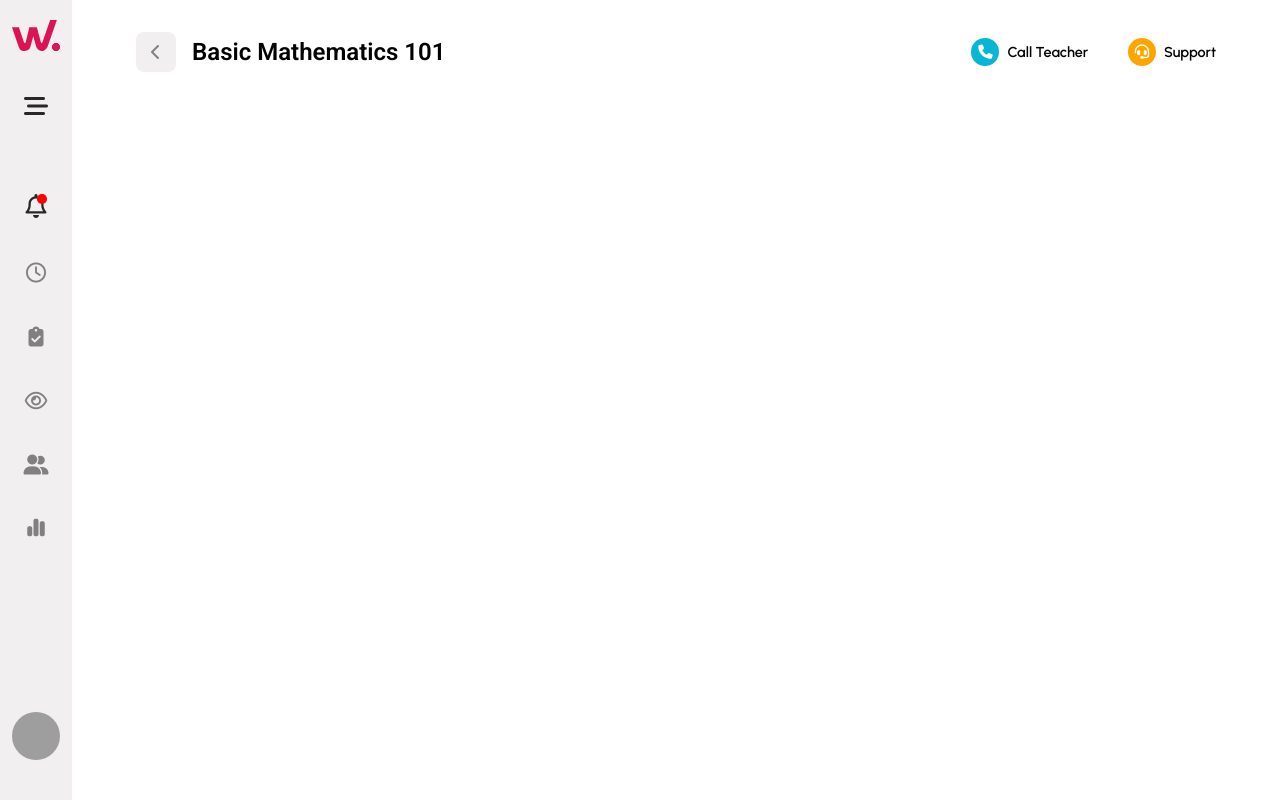
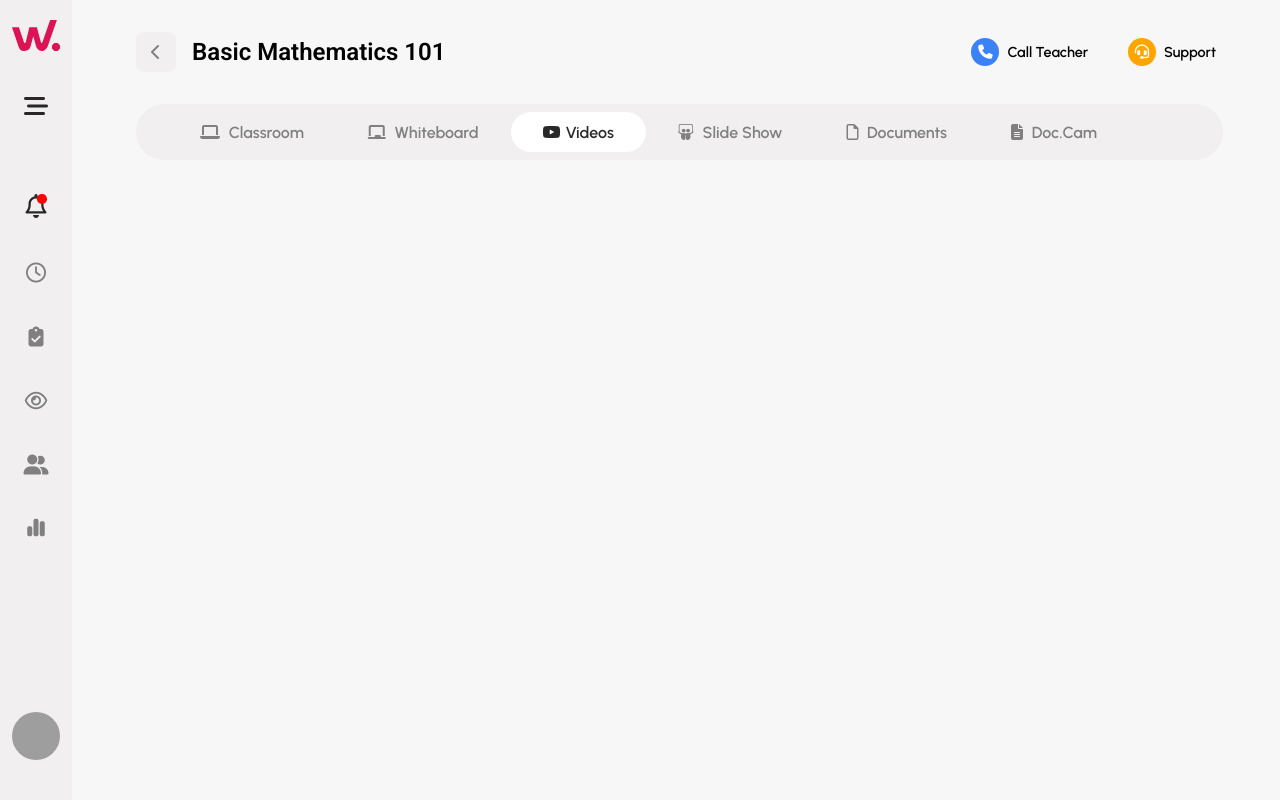
Before and after one commit to OmkarPatil50/LMS-page, a React (Create React App) app: page / in a window 1280 px wide. Built offline with nearby package versions, Linux system fonts and the light colour scheme; grey boxes are pictures that could not be loaded.

Commit message:
Style: Updated Topbar css

```diff
--- a/src/components/Navbar/Navbar.jsx
+++ /dev/null
@@ -1,30 +0,0 @@
-import React from "react";
-
-const Navbar = () => {
-  return (
-    <nav>
-      <ul>
-        <li>
-          <i className="fa-solid fa-laptop"></i> Classroom
-        </li>
-        <li>
-          <i className="fa-solid fa-chalkboard"></i> Whiteboard
-        </li>
-        <li>
-          <i className="fa-brands fa-youtube"></i> Videos
-        </li>
-        <li>
-          <i className="fa-brands fa-slideshare"></i> Slide Show
-        </li>
-        <li>
-          <i className="fa-regular fa-file"></i> Documents
-        </li>
-        <li>
-          <i className="fa-solid fa-file-lines"></i> Doc.Cam
-        </li>
-      </ul>
-    </nav>
-  );
-};
-
-export default Navbar;
--- a/src/components/Topbar/Topbar.css
+++ b/src/components/Topbar/Topbar.css
@@ -1,37 +1,40 @@
-.topbar{
+.topbar {
+  position: fixed;
+  top: 0;
+  left: 4.5rem;
+  right: 0;
+}
+
+.topbar-info {
   display: flex;
   justify-content: space-between;
   align-items: center;
-    position: fixed;
-    top: 0 ;
-    left: 4.5rem;
-    right: 0;
   padding: 1rem 3rem;
 }
 
-.section-topbar-left , .section-topbar-right{
+.section-topbar-left,
+.section-topbar-right {
   display: flex;
   align-items: center;
 }
 
-.arrow-left{
+.arrow-left {
   width: 2.5rem;
   height: 2.5rem;
   display: grid;
   place-items: center;
   background-color: var(--lynx-gray-color);
-    color:gray ;
+  color: gray;
   border-radius: 0.5rem;
   margin: 1rem;
 }
 
-.page-heading{
-    font-family: 'Roboto', sans-serif;
+.page-heading {
+  font-family: "Roboto", sans-serif;
   font-weight: 600;
 }
 
-
-.btn-topbar{
+.btn-topbar {
   margin: 1rem;
   background: transparent;
   border: none;
@@ -61,3 +64,45 @@
 .support i {
   background-color: orange;
 }
+
+.navlist{
+    display: flex;
+    justify-content: flex-start;
+    align-items: center;
+    background-color: var(--lynx-gray-color);
+    padding: 0 2rem;
+    font-size: 1rem;
+    width: 90%;
+    height: 3.5rem;
+    margin: 0 4rem;
+    list-style: none;
+    border-radius: 2rem;
+    -webkit-border-radius: 2rem;
+    -moz-border-radius: 2rem;
+    -ms-border-radius: 2rem;
+    -o-border-radius: 2rem;
+}
+
+.nav-item{
+    padding: 1rem 2rem;
+    color: gray;
+    font-weight: 600;
+}
+
+.nav-item>i{
+    margin-right: 0.3rem;
+}
+
+.nav-active{
+    height: 2.5rem;
+    display: flex;
+    justify-content: center;
+    align-items: center;
+    background-color: white;
+    border-radius: 2rem;
+    -webkit-border-radius: 2rem;
+    -moz-border-radius: 2rem;
+    -ms-border-radius: 2rem;
+    -o-border-radius: 2rem;
+    color: var(--black-color);
+}
--- a/src/components/Topbar/Topbar.jsx
+++ b/src/components/Topbar/Topbar.jsx
@@ -4,6 +4,7 @@ import "./Topbar.css";
 const Topbar = () => {
   return (
     <div className="topbar">
+      <div className="topbar-info">
         <section className="section-topbar-left">
           <div className="arrow-left">
             <i className="fa-solid fa-chevron-left"></i>
@@ -21,6 +22,29 @@ const Topbar = () => {
           </button>
         </section>
       </div>
+      <nav className="navbar">
+        <ul className="navlist">
+          <li className="nav-item">
+            <i className="fa-solid fa-laptop"></i> Classroom
+          </li>
+          <li className="nav-item">
+            <i className="fa-solid fa-chalkboard"></i> Whiteboard
+          </li>
+          <li className="nav-item nav-active">
+            <i className="fa-brands fa-youtube"></i> Videos
+          </li>
+          <li className="nav-item">
+            <i className="fa-brands fa-slideshare"></i> Slide Show
+          </li>
+          <li className="nav-item">
+            <i className="fa-regular fa-file"></i> Documents
+          </li>
+          <li className="nav-item">
+            <i className="fa-solid fa-file-lines"></i> Doc.Cam
+          </li>
+        </ul>
+      </nav>
+    </div>
   );
 };
 
--- a/src/pages/PlayerPage/PlayerPage.css
+++ b/src/pages/PlayerPage/PlayerPage.css
@@ -26,4 +26,5 @@
 
 .player-page{
 background-color: var(--lynx-white-color);
+min-height: 100vh;
 }
--- a/src/pages/PlayerPage/PlayerPage.jsx
+++ b/src/pages/PlayerPage/PlayerPage.jsx
@@ -1,14 +1,13 @@
 import React from "react";
-import Navbar from "../../components/Navbar/Navbar";
 import Topbar from "../../components/Topbar/Topbar";
 import Sidebar from "../../components/Sidebar/Sidebar";
+import "./PlayerPage.css";
 
 const PlayerPage = () => {
   return (
     <div className="player-page">
       <Topbar />
       <Sidebar />
-      {/* <Navbar /> */}
     </div>
   );
 };
```
Also changed, not shown: src/components/Navbar/Navbar.css (deleted). Lines whose indentation alone changed are shown as unchanged.
